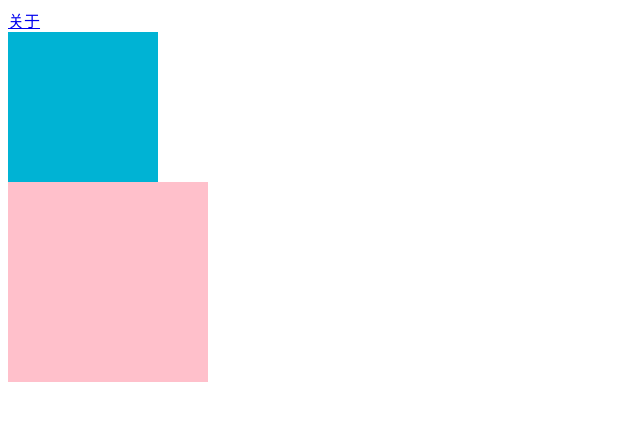
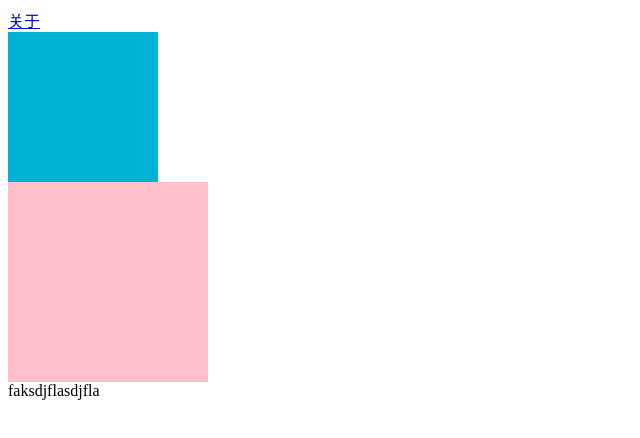
Before and after one commit to xutong-Dai/xutong-Dai.github.io, a plain HTML site: page index.html in a window 1280 px wide. Shown: the whole page, without its empty margins (0-640 px from the left). Drawn offline with Linux system fonts and the light colour scheme.

Commit message:
update index.html

```diff
--- a/index.html
+++ b/index.html
@@ -22,5 +22,6 @@
   <a href="./about.html">关于</a>
   <div class="box"></div>
   <div class="box1"></div>
+  faksdjflasdjfla
 </body>
 </html>
```
